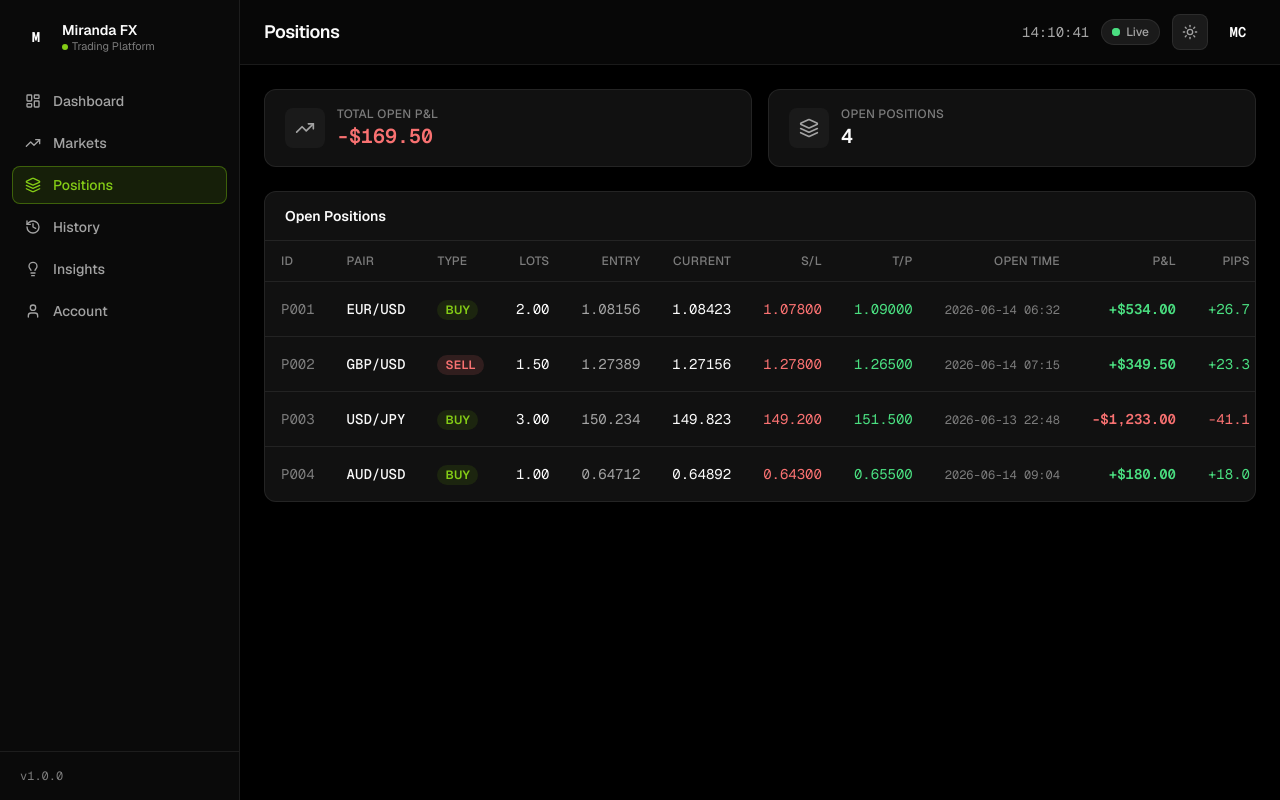
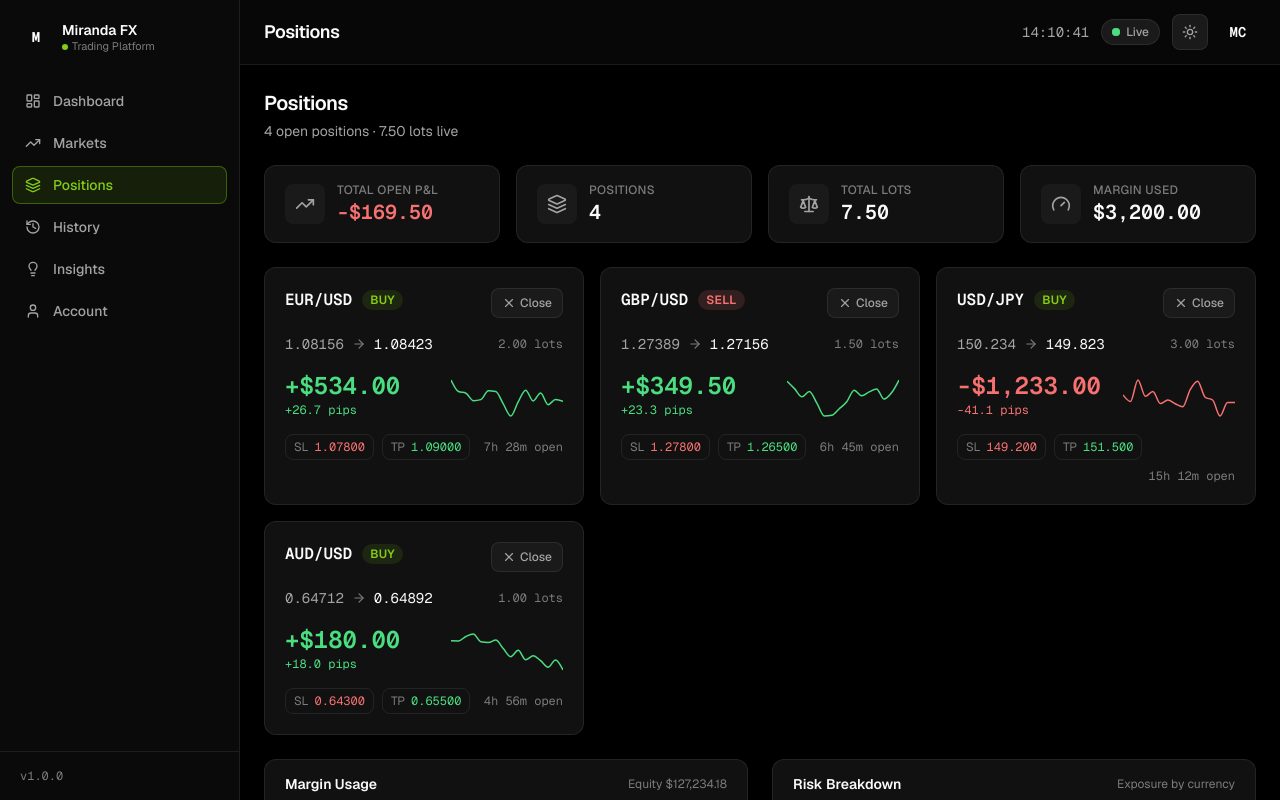
Before and after one commit to TaylorURL/rootriseholdings-com, a React (Vite) app: page /positions in a window 1280 px wide. Built offline with nearby package versions, Linux system fonts and the light colour scheme.

Commit message:
sunday: Write src/pages/PositionsPage.jsx

```diff
--- a/src/pages/PositionsPage.jsx
+++ b/src/pages/PositionsPage.jsx
@@ -1,12 +1,24 @@
 import { useMemo } from 'react'
-import { Layers, TrendingUp, X } from 'lucide-react'
+import { Bar, BarChart, Cell, ResponsiveContainer, Tooltip, XAxis, YAxis } from 'recharts'
+import { TrendingUp, Layers, Scale, Gauge, ArrowRight, X } from 'lucide-react'
 import { PageContainer, PageSection } from '../components/layout/PageContainer'
+import PageHeader from '../components/ui/PageHeader'
 import Card from '../components/ui/Card'
-import Table from '../components/ui/Table'
 import Badge from '../components/ui/Badge'
-import { openPositions } from '../data/mockData'
+import Sparkline from '../components/ui/Sparkline'
+import { ChartTooltipShell } from '../components/ui/ChartTooltip'
+import { account, openPositions, currencyExposure, generateSparkline } from '../data/mockData'
 import { cn } from '../lib/cn'
-import { formatCurrency, formatPips, formatPrice, signedColor } from '../lib/format'
+import { durationBetween, formatCurrency, formatPips, formatPrice, signedColor } from '../lib/format'
+
+const NOW = '2026-06-14 14:00'
+const MARGIN_BUFFER = 8000
+
+/** Deterministic price sparkline per open-position pair. */
+const POSITION_SPARKLINES = openPositions.reduce((accumulator, position, index) => {
+  accumulator[position.id] = generateSparkline(position.currentPrice, 16, 0.004, index + 31)
+  return accumulator
+}, {})
 
 /** Compact stat tile for the positions summary bar. */
 function SummaryStat({ label, value, icon: Icon, valueClassName }) {
@@ -23,94 +35,180 @@ function SummaryStat({ label, value, icon: Icon, valueClassName }) {
   )
 }
 
-export default function PositionsPage() {
-  const totalPnl = useMemo(() => openPositions.reduce((sum, position) => sum + position.pnl, 0), [])
+/** Outlined pill showing a stop-loss or take-profit price. */
+function LevelPill({ label, value, tone }) {
+  return (
+    <span className="inline-flex items-center gap-1.5 rounded-md border border-border bg-surface-2/60 px-2 py-1 text-xs">
+      <span className="text-text-faint">{label}</span>
+      <span className={cn('font-mono tabular-nums', tone)}>{value}</span>
+    </span>
+  )
+}
 
-  const columns = [
-    { key: 'id', header: 'ID', render: (row) => <span className="font-mono text-text-faint">{row.id}</span> },
-    { key: 'pair', header: 'Pair', render: (row) => <span className="font-mono font-medium text-text">{row.pair}</span> },
-    {
-      key: 'type',
-      header: 'Type',
-      render: (row) => <Badge variant={row.type === 'BUY' ? 'buy' : 'sell'}>{row.type}</Badge>,
-    },
-    { key: 'lots', header: 'Lots', align: 'right', render: (row) => <span className="font-mono tabular-nums">{row.lots.toFixed(2)}</span> },
-    {
-      key: 'entryPrice',
-      header: 'Entry',
-      align: 'right',
-      render: (row) => <span className="font-mono tabular-nums text-text-muted">{formatPrice(row.entryPrice, row.pair)}</span>,
-    },
-    {
-      key: 'currentPrice',
-      header: 'Current',
-      align: 'right',
-      render: (row) => <span className="font-mono tabular-nums text-text">{formatPrice(row.currentPrice, row.pair)}</span>,
-    },
-    {
-      key: 'sl',
-      header: 'S/L',
-      align: 'right',
-      render: (row) => <span className="font-mono tabular-nums text-danger">{formatPrice(row.sl, row.pair)}</span>,
-    },
-    {
-      key: 'tp',
-      header: 'T/P',
-      align: 'right',
-      render: (row) => <span className="font-mono tabular-nums text-positive">{formatPrice(row.tp, row.pair)}</span>,
-    },
-    { key: 'openTime', header: 'Open Time', align: 'right', render: (row) => <span className="font-mono text-xs text-text-faint">{row.openTime}</span> },
-    {
-      key: 'pnl',
-      header: 'P&L',
-      align: 'right',
-      render: (row) => (
-        <span className={cn('font-mono font-semibold tabular-nums', signedColor(row.pnl))}>
-          {formatCurrency(row.pnl, { signed: true })}
-        </span>
-      ),
-    },
-    {
-      key: 'pips',
-      header: 'Pips',
-      align: 'right',
-      render: (row) => <span className={cn('font-mono tabular-nums', signedColor(row.pips))}>{formatPips(row.pips)}</span>,
-    },
-    {
-      key: 'actions',
-      header: '',
-      align: 'right',
-      render: () => (
+/** Rich card for a single open position. */
+function PositionCard({ position }) {
+  return (
+    <div className="flex flex-col gap-4 rounded-lg border border-border bg-surface p-5 shadow-sm transition-colors hover:border-border-hover">
+      <div className="flex items-start justify-between gap-3">
+        <div className="flex items-center gap-2.5">
+          <span className="font-mono text-base font-semibold text-text">{position.pair}</span>
+          <Badge variant={position.type === 'BUY' ? 'buy' : 'sell'}>{position.type}</Badge>
+        </div>
         <button
           type="button"
-          aria-label="Close position"
-          className="inline-flex items-center gap-1 rounded-md border border-border bg-surface-2 px-2.5 py-1.5 text-xs font-medium text-text-muted transition-colors hover:border-[var(--ds-border-hover)] hover:text-danger"
+          aria-label={`Close position ${position.id}`}
+          className="inline-flex items-center gap-1 rounded-md border border-border bg-surface-2 px-2.5 py-1.5 text-xs font-medium text-text-muted transition-colors hover:border-border-hover hover:text-danger"
         >
           <X className="h-3.5 w-3.5" aria-hidden="true" />
           Close
         </button>
-      ),
-    },
-  ]
+      </div>
+
+      <div className="flex items-center justify-between gap-3">
+        <div className="flex items-center gap-2 font-mono text-sm tabular-nums">
+          <span className="text-text-muted">{formatPrice(position.entryPrice, position.pair)}</span>
+          <ArrowRight className="h-3.5 w-3.5 text-text-faint" aria-hidden="true" />
+          <span className="text-text">{formatPrice(position.currentPrice, position.pair)}</span>
+        </div>
+        <span className="font-mono text-xs tabular-nums text-text-faint">{position.lots.toFixed(2)} lots</span>
+      </div>
+
+      <div className="flex items-end justify-between gap-3">
+        <div>
+          <p className={cn('font-mono text-2xl font-semibold tabular-nums', signedColor(position.pnl))}>
+            {formatCurrency(position.pnl, { signed: true })}
+          </p>
+          <p className={cn('font-mono text-xs tabular-nums', signedColor(position.pips))}>{formatPips(position.pips)} pips</p>
+        </div>
+        <div className="h-10 w-28">
+          <Sparkline data={POSITION_SPARKLINES[position.id]} positive={position.pnl >= 0} height={40} />
+        </div>
+      </div>
+
+      <div className="flex flex-wrap items-center gap-2">
+        <LevelPill label="SL" value={formatPrice(position.sl, position.pair)} tone="text-danger" />
+        <LevelPill label="TP" value={formatPrice(position.tp, position.pair)} tone="text-positive" />
+        <span className="ml-auto font-mono text-xs text-text-faint">{durationBetween(position.openTime, NOW)} open</span>
+      </div>
+    </div>
+  )
+}
+
+/** Custom tooltip for the currency exposure bar chart. */
+function ExposureTooltip({ active, payload }) {
+  if (!active || !payload?.length) return null
+  const { currency, exposure } = payload[0].payload
+  return (
+    <ChartTooltipShell>
+      <p className="font-mono text-text-faint">{currency}</p>
+      <p className="font-mono font-semibold tabular-nums text-text">{exposure}% exposure</p>
+    </ChartTooltipShell>
+  )
+}
+
+export default function PositionsPage() {
+  const { totalPnl, totalLots } = useMemo(
+    () => ({
+      totalPnl: openPositions.reduce((sum, position) => sum + position.pnl, 0),
+      totalLots: openPositions.reduce((sum, position) => sum + position.lots, 0),
+    }),
+    [],
+  )
+
+  const marginSegments = useMemo(() => {
+    const used = account.margin
+    const free = Math.max(0, account.equity - used - MARGIN_BUFFER)
+    const total = used + free + MARGIN_BUFFER
+    return [
+      { key: 'used', label: 'Used Margin', amount: used, className: 'bg-[var(--ds-accent-face)]', pct: (used / total) * 100 },
+      { key: 'free', label: 'Free Margin', amount: free, className: 'bg-surface-3', pct: (free / total) * 100 },
+      { key: 'buffer', label: 'Risk Buffer', amount: MARGIN_BUFFER, className: 'bg-danger', pct: (MARGIN_BUFFER / total) * 100 },
+    ]
+  }, [])
 
   return (
     <PageContainer>
       <PageSection>
-        <div className="grid grid-cols-1 gap-4 sm:grid-cols-2">
+        <PageHeader title="Positions" subtitle={`${openPositions.length} open positions · ${totalLots.toFixed(2)} lots live`} />
+      </PageSection>
+
+      <PageSection>
+        <div className="grid grid-cols-2 gap-4 lg:grid-cols-4">
           <SummaryStat
             label="Total Open P&L"
             value={formatCurrency(totalPnl, { signed: true })}
             icon={TrendingUp}
             valueClassName={signedColor(totalPnl)}
           />
-          <SummaryStat label="Open Positions" value={openPositions.length} icon={Layers} />
+          <SummaryStat label="Positions" value={openPositions.length} icon={Layers} />
+          <SummaryStat label="Total Lots" value={totalLots.toFixed(2)} icon={Scale} />
+          <SummaryStat label="Margin Used" value={formatCurrency(account.margin)} icon={Gauge} />
         </div>
       </PageSection>
 
       <PageSection>
-        <Card title="Open Positions" padded={false}>
-          <Table columns={columns} rows={openPositions} empty="You have no open positions." />
-        </Card>
+        <div className="grid grid-cols-1 gap-4 md:grid-cols-2 xl:grid-cols-3">
+          {openPositions.map((position) => (
+            <PositionCard key={position.id} position={position} />
+          ))}
+        </div>
+      </PageSection>
+
+      <PageSection>
+        <div className="grid grid-cols-1 gap-6 lg:grid-cols-2">
+          <Card title="Margin Usage" action={<span className="text-xs text-text-faint">Equity {formatCurrency(account.equity)}</span>}>
+            <div className="flex h-3 overflow-hidden rounded-full bg-surface-2">
+              {marginSegments.map((segment) => (
+                <div
+                  key={segment.key}
+                  className={cn('h-full first:rounded-l-full last:rounded-r-full', segment.className)}
+                  style={{ width: `${segment.pct}%` }}
+                />
+              ))}
+            </div>
+            <ul className="mt-4 space-y-2.5">
+              {marginSegments.map((segment) => (
+                <li key={segment.key} className="flex items-center justify-between gap-3 text-sm">
+                  <span className="flex items-center gap-2">
+                    <span className={cn('h-2.5 w-2.5 rounded-sm', segment.className)} aria-hidden="true" />
+                    <span className="text-text-muted">{segment.label}</span>
+                  </span>
+                  <span className="font-mono tabular-nums text-text">
+                    {formatCurrency(segment.amount)}
+                    <span className="ml-2 text-text-faint">{segment.pct.toFixed(1)}%</span>
+                  </span>
+                </li>
+              ))}
+            </ul>
+          </Card>
+
+          <Card title="Risk Breakdown" action={<span className="text-xs text-text-faint">Exposure by currency</span>}>
+            <ResponsiveContainer width="100%" height={196}>
+              <BarChart
+                data={currencyExposure}
+                layout="vertical"
+                margin={{ top: 0, right: 16, bottom: 0, left: 8 }}
+                barCategoryGap="28%"
+              >
+                <XAxis type="number" domain={[0, 100]} hide />
+                <YAxis
+                  type="category"
+                  dataKey="currency"
+                  tick={{ fill: 'var(--ds-text-muted)', fontSize: 12, fontFamily: 'var(--ds-font-mono)' }}
+                  tickLine={false}
+                  axisLine={false}
+                  width={44}
+                />
+                <Tooltip content={<ExposureTooltip />} cursor={{ fill: 'var(--ds-surface-2)' }} />
+                <Bar dataKey="exposure" radius={[0, 4, 4, 0]} isAnimationActive animationDuration={600}>
+                  {currencyExposure.map((entry) => (
+                    <Cell key={entry.currency} fill="var(--ds-accent-bright)" />
+                  ))}
+                </Bar>
+              </BarChart>
+            </ResponsiveContainer>
+          </Card>
+        </div>
       </PageSection>
     </PageContainer>
   )
```
